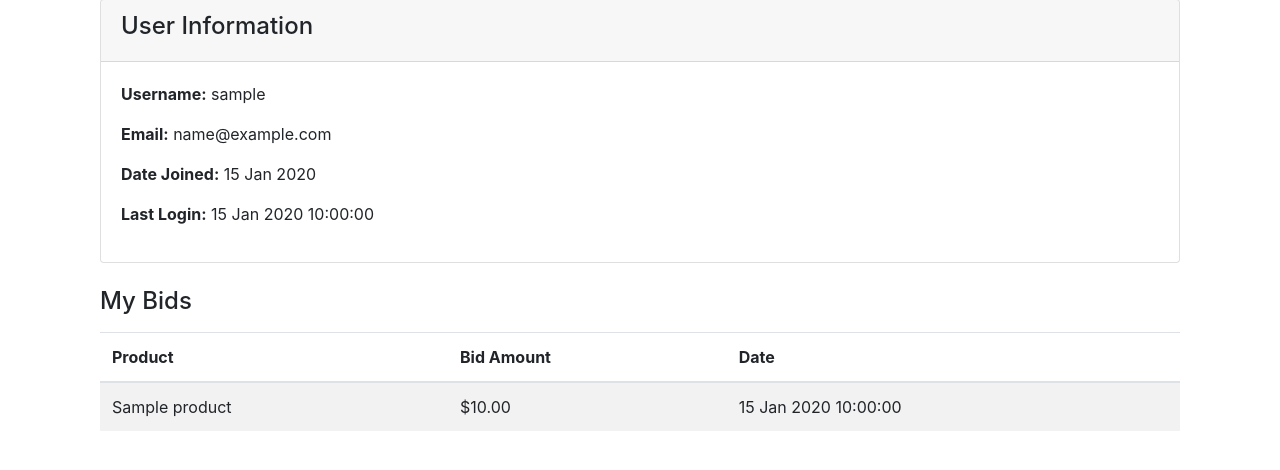
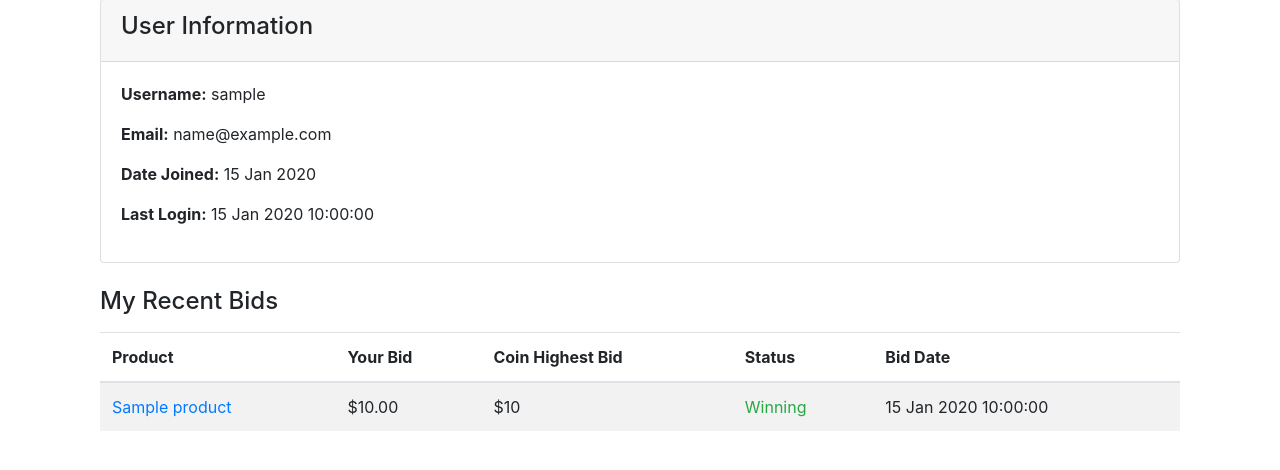
Before and after one commit to Nate-R-L/ICS, a Django app: page /account/ in a window 1280 px wide. Shown: the part 177-647 px from the top of the page. Run offline with Django 5.2, Linux system fonts and the light colour scheme; a user stored in the database is signed in; tables that the repository leaves empty hold one stand-in row (values such as "Sample post"); some libraries are stand-ins or nearby versions.

Commit message:
git edit account view to show highest bid & winning/losing

```diff
--- a/auctions/templates/auctions/account.html
+++ b/auctions/templates/auctions/account.html
@@ -20,21 +20,35 @@
     </div>
 
     <!-- User's Bids Section -->
-    <h4 class="mb-3">My Bids</h4>
-    {% if user_bids %}
+    <h4 class="mb-3">My Recent Bids</h4>
+    {% if recent_bids %}
         <table class="table table-striped">
             <thead>
                 <tr>
                     <th>Product</th>
-                    <th>Bid Amount</th>
-                    <th>Date</th>
+                    <th>Your Bid</th>
+                    <th>Coin Highest Bid</th>
+                    <th>Status</th>
+                    <th>Bid Date</th>
                 </tr>
             </thead>
             <tbody>
-                {% for bid in user_bids %}
+                {% for bid in recent_bids %}
                 <tr>
-                    <td>{{ bid.product.name }}</td>
+                    <td>
+                        <a href="{% url 'product_detail' bid.product.id %}">
+                            {{ bid.product.name }}
+                        </a>
+                    </td>
                     <td>${{ bid.amount }}</td>
+                    <td>${{ bid.max_bid }}</td>
+                    <td>
+                        {% if bid.is_winning %}
+                            <span class="text-success">Winning</span>
+                        {% else %}
+                            <span class="text-danger">Losing</span>
+                        {% endif %}
+                    </td>
                     <td>{{ bid.created_at|date:'d M Y H:i:s' }}</td>
                 </tr>
                 {% endfor %}
--- a/auctions/templates/auctions/product_detail.html
+++ b/auctions/templates/auctions/product_detail.html
@@ -37,7 +37,7 @@
                         <button type="submit" class="btn btn-primary">Place Bid</button>
                     </div>
                 </div>
-                <small class="text-muted">Enter ${{ product.current_bid }} or more.</small>
+                <small class="text-muted">Enter more than ${{ product.current_bid }}</small>
             </form>
 
             <!-- Product Metadata -->
--- a/auctions/views.py
+++ b/auctions/views.py
@@ -7,6 +7,7 @@ from django.http import HttpResponseForbidden
 from django.contrib.auth.forms import UserCreationForm
 from django.contrib.auth import login, authenticate
 from decimal import Decimal
+from django.db.models import Max
 
 ### PRODUCT LIST VIEW ###
 @login_required
@@ -113,13 +114,18 @@ def signup(request):
 ### ACCOUNT VIEW
 @login_required
 def account_view(request):
-    # Get all bids made by the currently logged-in user
-    user_bids = Bid.objects.filter(user=request.user).select_related('product')
-
-    # You can access user details directly from request.user
     user = request.user
 
-    return render(request, 'auctions/account.html', {
-        'user_bids': user_bids,
-        'user': user  # Pass the user object to the template
-    })
+    # Get the most recent bid for each product by the logged-in user
+    user_bids = Bid.objects.filter(user=user).values('product').annotate(latest_bid=Max('id'))
+
+    # Fetch the actual bid objects for those latest bids
+    recent_bids = Bid.objects.filter(id__in=[bid['latest_bid'] for bid in user_bids]).select_related('product')
+
+    # Fetch the maximum bid for each product
+    for bid in recent_bids:
+        max_bid = Bid.objects.filter(product=bid.product).aggregate(Max('amount'))['amount__max']
+        bid.max_bid = max_bid
+        bid.is_winning = bid.amount == max_bid  # True if the user's bid matches the highest bid
+
+    return render(request, 'auctions/account.html', {'recent_bids': recent_bids})
```
